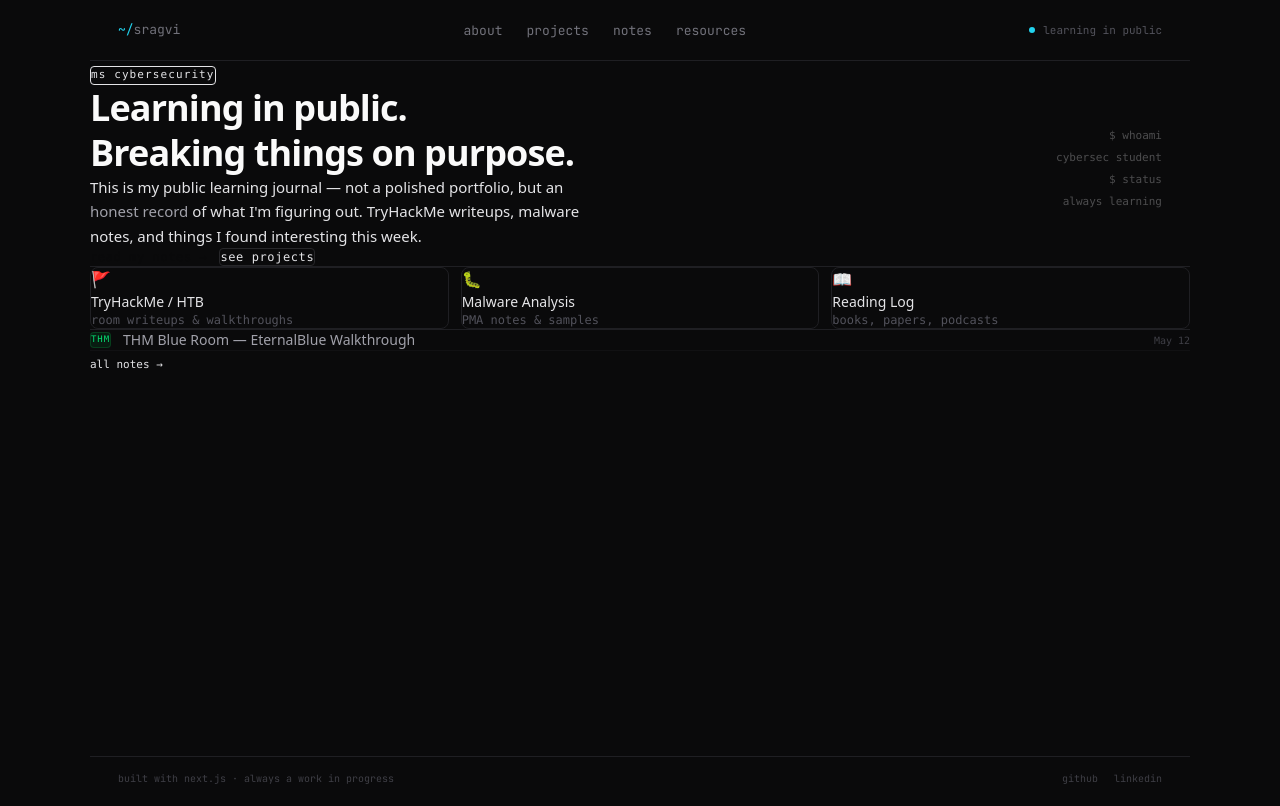
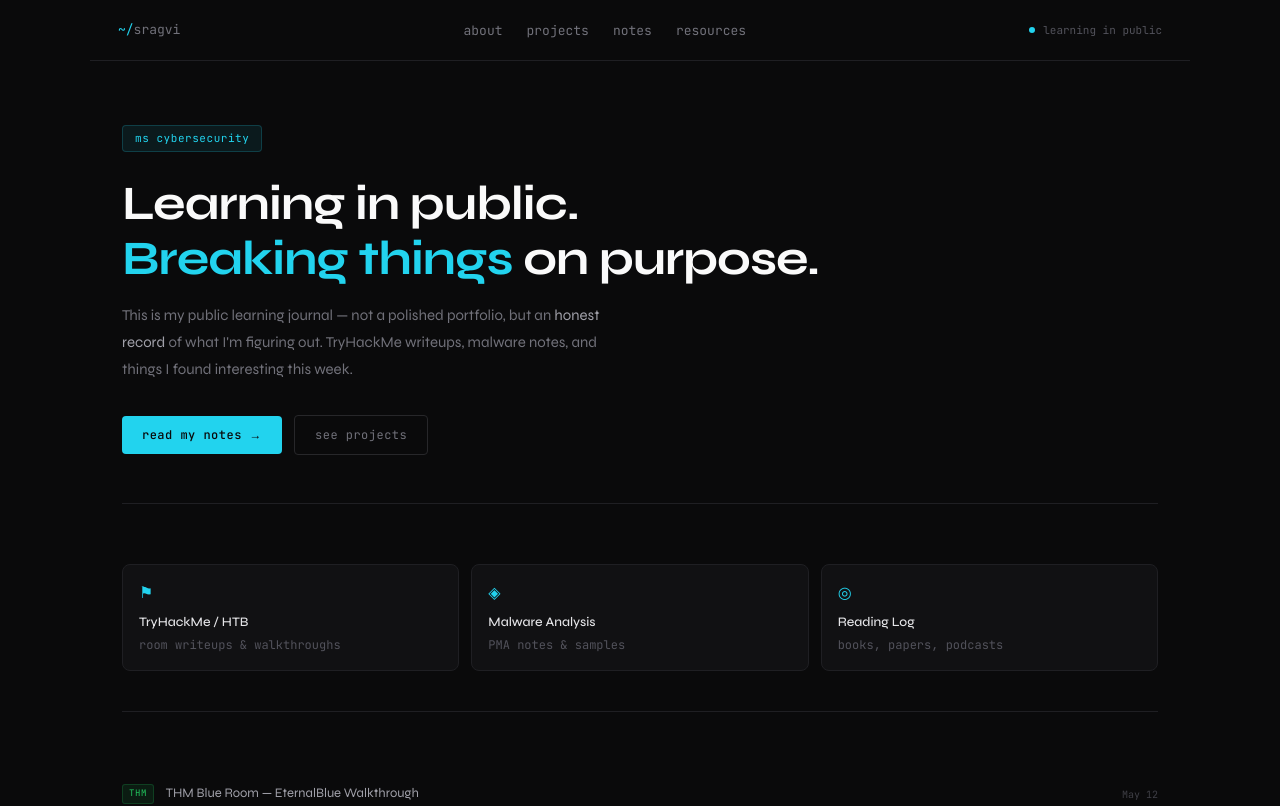
Before and after one commit to Sragvi08/my-portfolio, a Next.js app: page / in a window 1280 px wide. Shown: the top 806 px of the page. Built offline with nearby package versions, Linux system fonts and the light colour scheme.

Commit message:
fix homepage layout, buttons, spacing and styles

```diff
--- a/src/app/page.tsx
+++ b/src/app/page.tsx
@@ -5,81 +5,202 @@ export default function Home() {
   const recentNotes = getAllNotes().slice(0, 4);
 
   return (
-    <main>
+    <main style={{ padding: "0 2rem" }}>
       {/* Hero */}
-      <section className="px-7 pt-16 pb-12 relative">
-        <div className="absolute right-7 top-16 text-right font-mono text-[11px] text-accent opacity-30 leading-loose hidden md:block">
+      <section
+        style={{
+          paddingTop: "4rem",
+          paddingBottom: "3rem",
+          position: "relative",
+        }}
+      >
+        {/* Terminal decoration */}
+        <div
+          style={{
+            position: "absolute",
+            right: 0,
+            top: "4rem",
+            textAlign: "right",
+            fontFamily: "var(--font-mono-var), monospace",
+            fontSize: "11px",
+            color: "#22d3ee",
+            opacity: 0.25,
+            lineHeight: 2,
+            display: "none",
+          }}
+          className="md-terminal"
+        >
           <p>$ whoami</p>
           <p>cybersec student</p>
           <p>$ status</p>
           <p>always learning</p>
         </div>
 
-        <div className="inline-flex items-center gap-2 font-mono text-[11px] text-accent bg-accent/10 border border-accent/20 px-3 py-1 rounded mb-6 tracking-widest">
+        {/* Tag */}
+        <div
+          style={{
+            display: "inline-flex",
+            alignItems: "center",
+            fontFamily: "var(--font-mono-var), monospace",
+            fontSize: "11px",
+            color: "#22d3ee",
+            background: "rgba(34,211,238,0.08)",
+            border: "0.5px solid rgba(34,211,238,0.2)",
+            padding: "4px 12px",
+            borderRadius: "4px",
+            marginBottom: "1.5rem",
+            letterSpacing: "0.05em",
+          }}
+        >
           ms cybersecurity
         </div>
 
-        <h1 className="font-sans text-4xl font-bold text-[#fafafa] leading-tight tracking-tight mb-4">
+        {/* Headline */}
+        <h1
+          style={{
+            fontFamily: "var(--font-syne), sans-serif",
+            fontSize: "clamp(2rem, 5vw, 3rem)",
+            fontWeight: 700,
+            color: "#fafafa",
+            lineHeight: 1.15,
+            letterSpacing: "-0.02em",
+            marginBottom: "1rem",
+          }}
+        >
           Learning in public.
           <br />
-          <span className="text-accent">Breaking things</span> on purpose.
+          <span style={{ color: "#22d3ee" }}>Breaking things</span> on purpose.
         </h1>
 
-        <p className="font-sans text-[15px] text-muted leading-relaxed max-w-lg mb-8">
+        {/* Subheading */}
+        <p
+          style={{
+            fontFamily: "var(--font-syne), sans-serif",
+            fontSize: "15px",
+            color: "#71717a",
+            lineHeight: 1.8,
+            maxWidth: "480px",
+            marginBottom: "2rem",
+          }}
+        >
           This is my public learning journal — not a polished portfolio, but an{" "}
-          <span className="text-[#a1a1aa]">honest record</span> of what I&apos;m
-          figuring out. TryHackMe writeups, malware notes, and things I found
-          interesting this week.
+          <span style={{ color: "#a1a1aa" }}>honest record</span> of what
+          I&apos;m figuring out. TryHackMe writeups, malware notes, and things I
+          found interesting this week.
         </p>
 
-        <div className="flex gap-3 items-center">
+        {/* CTA buttons */}
+        <div style={{ display: "flex", gap: "12px", alignItems: "center" }}>
           <Link
             href="/notes"
-            className="font-mono text-xs px-5 py-2.5 bg-accent text-[#0a0a0b] rounded font-medium tracking-wider hover:bg-accent/90 transition-colors"
+            style={{
+              fontFamily: "var(--font-mono-var), monospace",
+              fontSize: "12px",
+              padding: "10px 20px",
+              background: "#22d3ee",
+              color: "#0a0a0b",
+              borderRadius: "4px",
+              fontWeight: 500,
+              letterSpacing: "0.04em",
+              textDecoration: "none",
+            }}
           >
             read my notes →
           </Link>
           <Link
             href="/projects"
-            className="font-mono text-xs px-5 py-2.5 bg-transparent text-muted border border-[#27272a] rounded tracking-wider hover:text-[#e4e4e7] hover:border-[#3f3f46] transition-colors"
+            style={{
+              fontFamily: "var(--font-mono-var), monospace",
+              fontSize: "12px",
+              padding: "10px 20px",
+              background: "transparent",
+              color: "#71717a",
+              border: "0.5px solid #27272a",
+              borderRadius: "4px",
+              letterSpacing: "0.04em",
+              textDecoration: "none",
+            }}
           >
             see projects
           </Link>
         </div>
       </section>
 
-      <hr className="border-[#1f1f23] mx-7" />
+      <hr style={{ border: "none", borderTop: "0.5px solid #1f1f23" }} />
 
       {/* Currently exploring */}
-      <section className="px-7 py-9">
-        <p className="font-mono text-[10px] text-[#3f3f46] tracking-widest uppercase mb-5"></p>
-        <div className="grid grid-cols-1 sm:grid-cols-3 gap-3">
+      <section style={{ padding: "2.5rem 0" }}>
+        <p
+          style={{
+            fontFamily: "var(--font-mono-var), monospace",
+            fontSize: "10px",
+            color: "#3f3f46",
+            letterSpacing: "0.1em",
+            textTransform: "uppercase",
+            marginBottom: "1.25rem",
+          }}
+        ></p>
+        <div
+          style={{
+            display: "grid",
+            gridTemplateColumns: "repeat(auto-fit, minmax(200px, 1fr))",
+            gap: "12px",
+          }}
+        >
           {[
             {
-              icon: "🚩",
+              icon: "⚑",
               title: "TryHackMe / HTB",
               desc: "room writeups & walkthroughs",
             },
             {
-              icon: "🐛",
+              icon: "◈",
               title: "Malware Analysis",
               desc: "PMA notes & samples",
             },
             {
-              icon: "📖",
+              icon: "◎",
               title: "Reading Log",
               desc: "books, papers, podcasts",
             },
           ].map((card) => (
             <div
               key={card.title}
-              className="bg-card border border-[#1f1f23] rounded-lg p-4 hover:border-[#3f3f46] transition-colors"
+              style={{
+                background: "#111113",
+                border: "0.5px solid #1f1f23",
+                borderRadius: "8px",
+                padding: "1rem",
+              }}
             >
-              <div className="text-base mb-2">{card.icon}</div>
-              <div className="font-sans text-sm font-medium text-[#e4e4e7] mb-1">
+              <div
+                style={{
+                  fontFamily: "var(--font-mono-var), monospace",
+                  fontSize: "16px",
+                  color: "#22d3ee",
+                  marginBottom: "8px",
+                }}
+              >
+                {card.icon}
+              </div>
+              <div
+                style={{
+                  fontFamily: "var(--font-syne), sans-serif",
+                  fontSize: "13px",
+                  fontWeight: 500,
+                  color: "#e4e4e7",
+                  marginBottom: "4px",
+                }}
+              >
                 {card.title}
               </div>
-              <div className="font-mono text-xs text-[#52525b]">
+              <div
+                style={{
+                  fontFamily: "var(--font-mono-var), monospace",
+                  fontSize: "12px",
+                  color: "#52525b",
+                }}
+              >
                 {card.desc}
               </div>
             </div>
@@ -87,36 +208,83 @@ export default function Home() {
         </div>
       </section>
 
-      <hr className="border-[#1f1f23] mx-7" />
+      <hr style={{ border: "none", borderTop: "0.5px solid #1f1f23" }} />
 
-      {/* Recent notes — now pulls from real markdown files */}
-      <section className="px-7 py-9">
-        <p className="font-mono text-[10px] text-[#3f3f46] tracking-widest uppercase mb-5"></p>
-        <div className="flex flex-col">
-          {recentNotes.map((note) => (
+      {/* Recent notes */}
+      <section style={{ padding: "2.5rem 0" }}>
+        <p
+          style={{
+            fontFamily: "var(--font-mono-var), monospace",
+            fontSize: "10px",
+            color: "#3f3f46",
+            letterSpacing: "0.1em",
+            textTransform: "uppercase",
+            marginBottom: "1.25rem",
+          }}
+        ></p>
+        <div style={{ display: "flex", flexDirection: "column" }}>
+          {recentNotes.length === 0 ? (
+            <p
+              style={{
+                fontFamily: "var(--font-mono-var), monospace",
+                fontSize: "12px",
+                color: "#3f3f46",
+              }}
+            >
+              no notes yet — drop a .md file in content/notes/
+            </p>
+          ) : (
+            recentNotes.map((note) => (
               <Link
                 key={note.slug}
                 href={`/notes/${note.slug}`}
-              className="flex items-center justify-between py-3 border-b border-[#111113] hover:opacity-80 transition-opacity"
+                style={{
+                  display: "flex",
+                  alignItems: "center",
+                  justifyContent: "space-between",
+                  padding: "12px 0",
+                  borderBottom: "0.5px solid #111113",
+                  textDecoration: "none",
+                }}
               >
-              <div className="flex items-center gap-3">
+                <div
+                  style={{ display: "flex", alignItems: "center", gap: "12px" }}
+                >
                   <NoteTag type={note.type} />
-                <span className="font-sans text-sm text-[#a1a1aa]">
+                  <span
+                    style={{
+                      fontFamily: "var(--font-syne), sans-serif",
+                      fontSize: "13px",
+                      color: "#a1a1aa",
+                    }}
+                  >
                     {note.title}
                   </span>
                 </div>
-              <span className="font-mono text-[10px] text-[#3f3f46] shrink-0 ml-4">
+                <span
+                  style={{
+                    fontFamily: "var(--font-mono-var), monospace",
+                    fontSize: "10px",
+                    color: "#3f3f46",
+                    flexShrink: 0,
+                    marginLeft: "1rem",
+                  }}
+                >
                   {formatDate(note.date)}
                 </span>
               </Link>
-          ))}
+            ))
+          )}
         </div>
-
-        {/* Link to all notes */}
-        <div className="mt-6">
+        <div style={{ marginTop: "1.5rem" }}>
           <Link
             href="/notes"
-            className="font-mono text-[11px] text-muted hover:text-accent transition-colors"
+            style={{
+              fontFamily: "var(--font-mono-var), monospace",
+              fontSize: "11px",
+              color: "#71717a",
+              textDecoration: "none",
+            }}
           >
             all notes →
           </Link>
@@ -127,20 +295,55 @@ export default function Home() {
 }
 
 function NoteTag({ type }: { type: string }) {
-  const styles: Record<string, string> = {
-    thm: "bg-green-500/10 text-green-400 border-green-500/20",
-    htb: "bg-red-500/10 text-red-400 border-red-500/20",
-    note: "bg-purple-500/10 text-purple-400 border-purple-500/20",
-    book: "bg-yellow-500/10 text-yellow-400 border-yellow-500/20",
-    otw: "bg-blue-500/10 text-blue-400 border-blue-500/20",
-    malware: "bg-orange-500/10 text-orange-400 border-orange-500/20",
+  const styles: Record<string, { bg: string; color: string; border: string }> =
+    {
+      thm: {
+        bg: "rgba(34,197,94,0.1)",
+        color: "#22c55e",
+        border: "rgba(34,197,94,0.2)",
+      },
+      htb: {
+        bg: "rgba(239,68,68,0.1)",
+        color: "#ef4444",
+        border: "rgba(239,68,68,0.2)",
+      },
+      note: {
+        bg: "rgba(168,85,247,0.1)",
+        color: "#a855f7",
+        border: "rgba(168,85,247,0.2)",
+      },
+      book: {
+        bg: "rgba(251,191,36,0.1)",
+        color: "#fbbf24",
+        border: "rgba(251,191,36,0.2)",
+      },
+      otw: {
+        bg: "rgba(59,130,246,0.1)",
+        color: "#3b82f6",
+        border: "rgba(59,130,246,0.2)",
+      },
+      malware: {
+        bg: "rgba(249,115,22,0.1)",
+        color: "#f97316",
+        border: "rgba(249,115,22,0.2)",
+      },
     };
+
+  const s = styles[type] ?? styles.note;
 
   return (
     <span
-      className={`font-mono text-[9px] px-1.5 py-0.5 rounded border tracking-widest uppercase ${
-        styles[type] ?? styles.note
-      }`}
+      style={{
+        fontFamily: "var(--font-mono-var), monospace",
+        fontSize: "9px",
+        padding: "2px 6px",
+        borderRadius: "3px",
+        letterSpacing: "0.06em",
+        textTransform: "uppercase",
+        background: s.bg,
+        color: s.color,
+        border: `0.5px solid ${s.border}`,
+      }}
     >
       {type}
     </span>
```
Lines whose indentation alone changed are shown as unchanged.
